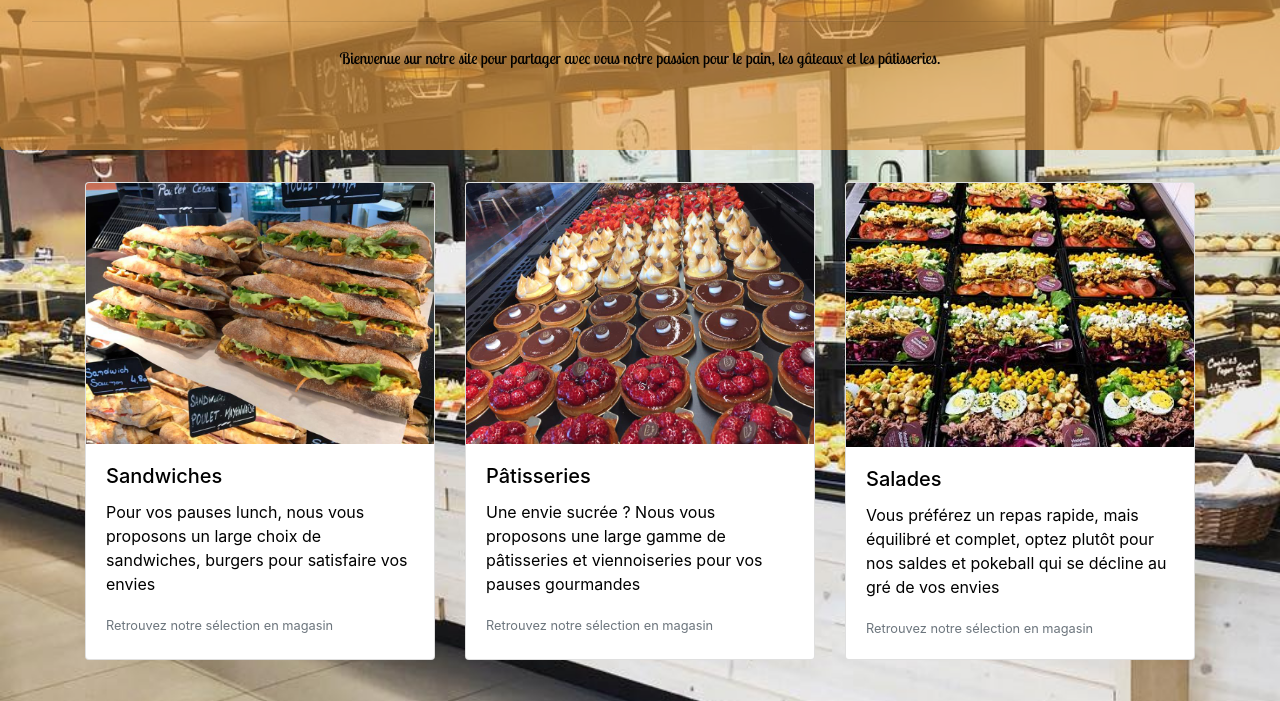
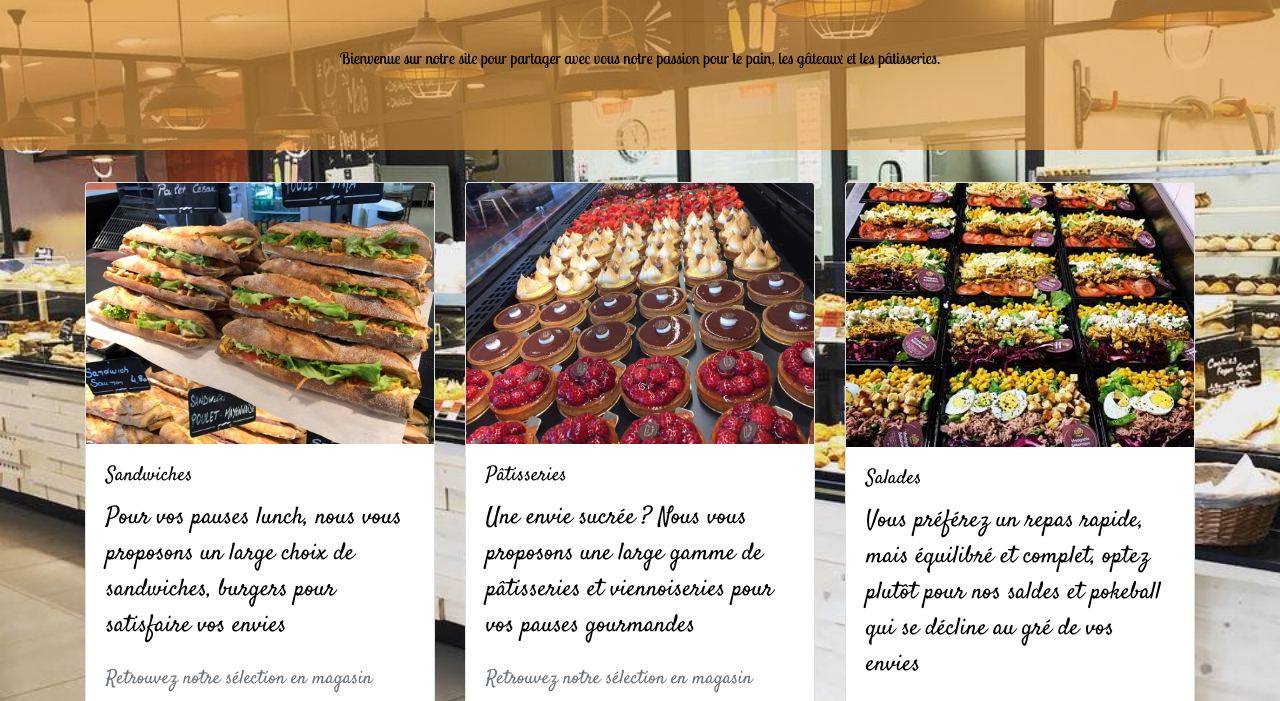
Before and after one commit to LauraH55/boulangerie, a plain HTML site: page index.html in a window 1280 px wide. Shown: the part 228-929 px from the top of the page. Drawn offline with nearby package versions, Linux system fonts and the light colour scheme.

Commit message:
Mise à jour police card accueil

```diff
--- a/index.css
+++ b/index.css
@@ -9,6 +9,11 @@ body {
 .info {
   font-family: 'Lobster Two', cursive;
 
+}
+
+.home-text {
+  font-family: 'Satisfy', cursive;
+  font-size: 1.5em;
 }
 
 .jumbotron  {
--- a/index.html
+++ b/index.html
@@ -41,7 +41,7 @@
       <hr class="my-4">
       <p align='center'>Bienvenue sur notre site pour partager avec vous notre passion pour le pain, les gâteaux et les pâtisseries.</p>
     </div>
-    <div class="container">
+    <div class="container home-text">
       <div class="card-deck">
       <div class="card">
         <img src="images/sandwich.jpg" class="card-img-top" alt="pokeball">
```
Also changed, not shown: apropos.html (+1 -1 lines).
